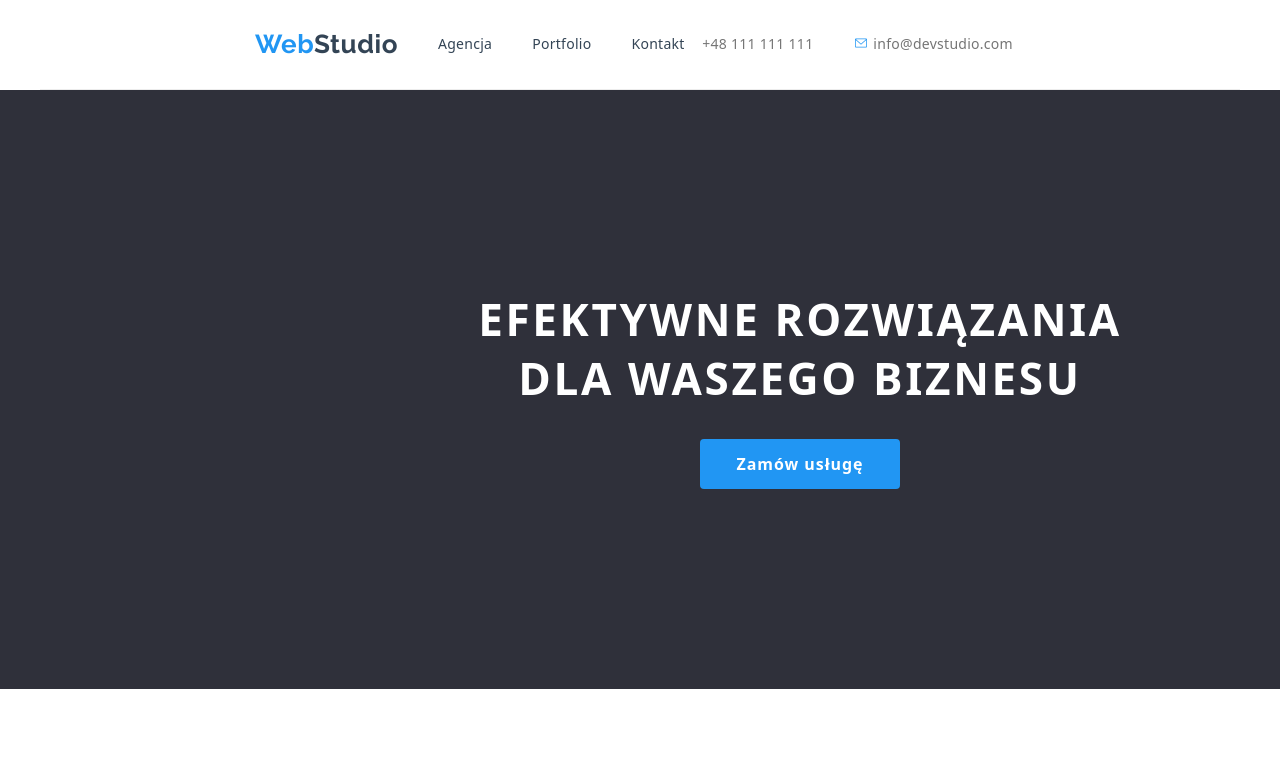
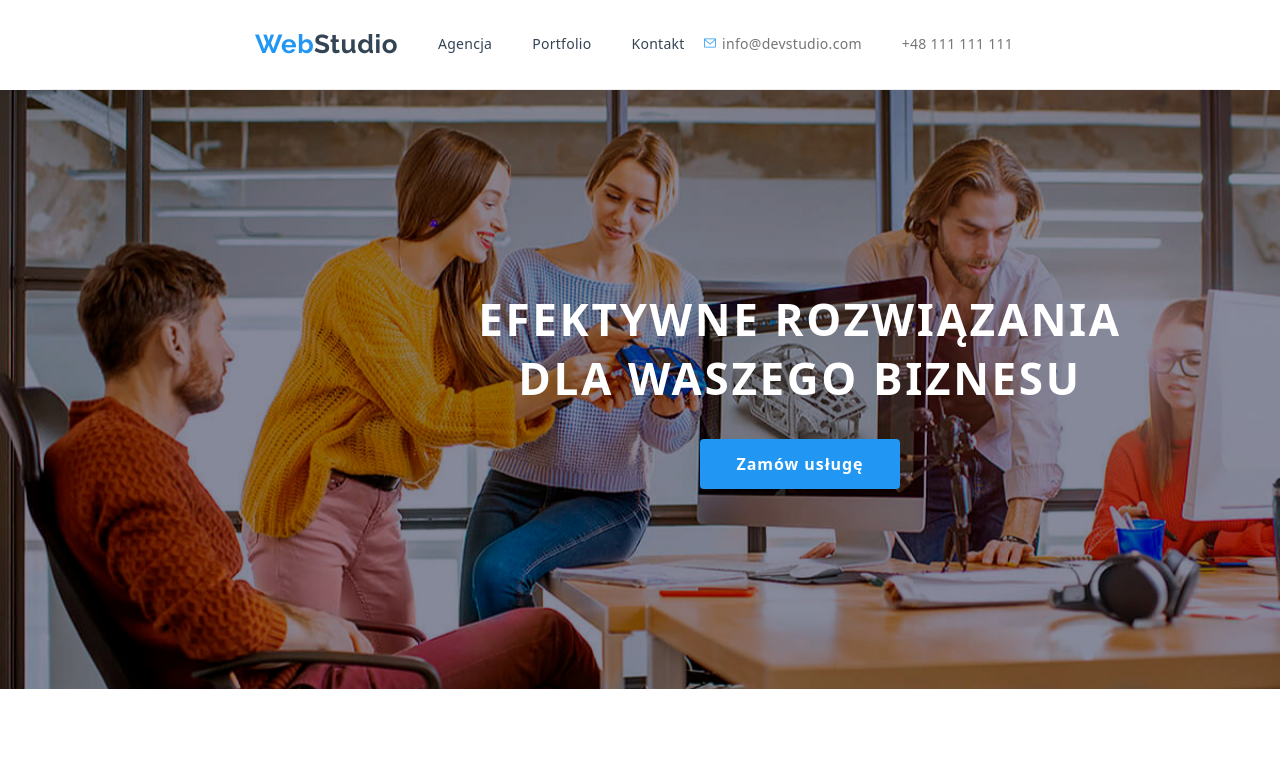
Before and after one commit to Joannacwiek/goit-markup-hw-04, a plain HTML site: page index.html in a window 1280 px wide. Shown: the top 780 px of the page. Drawn offline with nearby package versions, Linux system fonts and the light colour scheme.

Commit message:
changes 28.02

```diff
--- a/css/styles.css
+++ b/css/styles.css
@@ -93,13 +93,19 @@ header {
 /*hero*/
 
 .hero {
-  background-color: var(--background-color);
   text-align: center;
   justify-content: center;
   text-shadow: (0px 4px 4px rgba(0, 0, 0, 0.25));
   padding: 200px 0px 200px 0px;
   width: 1600px;
   margin: auto;
+}
+.hero-background {
+  background-image: /*linear linear-gradient(rgba(47, 48, 58, 0.4),
+  rgba(47, 48, 58, 0.4)),*/ url(/images/hero.jpg);
+  background-size: cover;
+  background-repeat: no-repeat;
+  background-position: center;
 }
 .button-hero {
   padding-top: 10px;
@@ -313,6 +319,6 @@ header {
   padding-top: 94px;
   padding-bottom: 94px;
 }
-/*icon {
-  fill: #000000;
+.contact-icon {
+  fill: #757575;
 }
--- a/index.html
+++ b/index.html
@@ -37,22 +37,22 @@
         <!--address links-->
         <ul class="nav-list">
           <li>
-            <a class="address-link" href="tel:48111111111">+48 111 111 111</a>
-          </li>
-          <li>
             <a class="address-link" href="mailto:info@devstudio.com"
-              ><svg class="icon" width="16" height="12">
+              ><svg class="contact-icon" width="16" height="12">
                 <use href="./images/icons.svg#icon-envelope"></use>
               </svg>
               info@devstudio.com</a>
+          </li>
+          <li>
+            <a class="address-link" href="tel:48111111111">+48 111 111 111</a>
           </li>
         </ul>
       </div>
     </header>
     <main>
       <!--HERO-->
-      <section>
-        <div class="hero">
+      <section class="hero hero-background">
+        <div>
           <h1 class="title-hero">EFEKTYWNE ROZWIĄZANIA </br>DLA WASZEGO BIZNESU</h1>
           <button class="button-hero" type="button">Zamów usługę</button>
         </div>
```
Also changed, not shown: images/hero.jpg (added).
